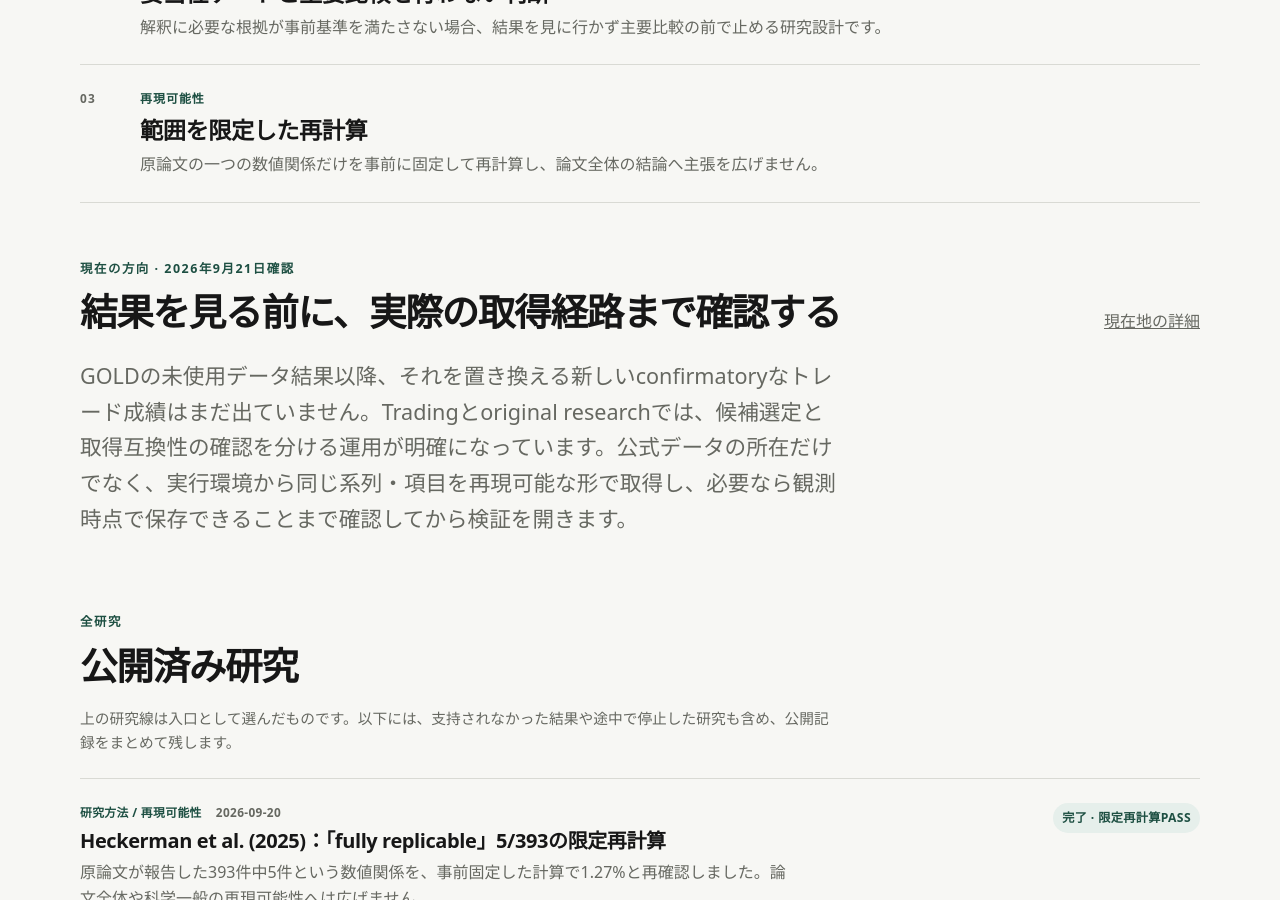
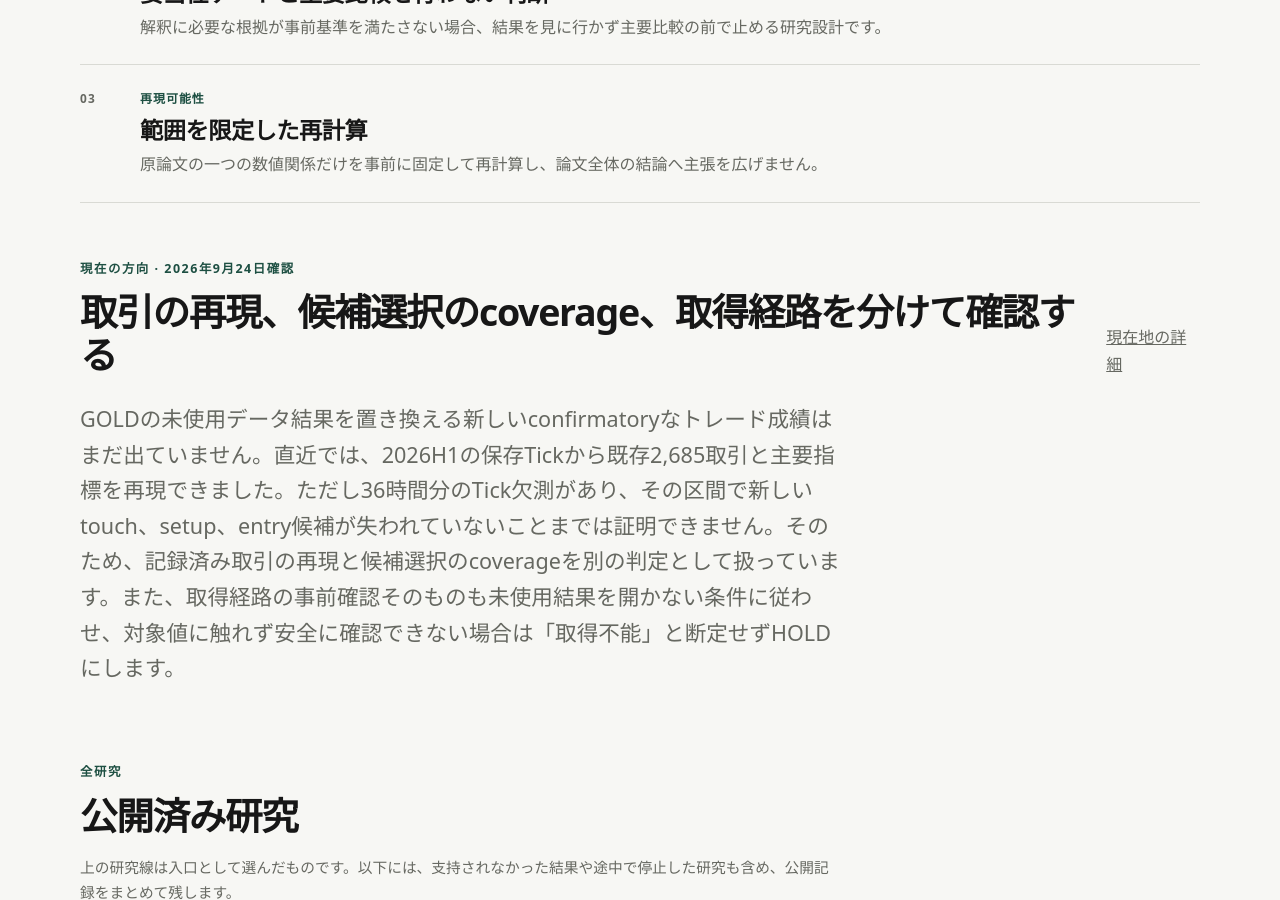
Before and after one commit to Josh-Temple/studio-lab-research, a Jekyll site: the page built from ja/research/index.md, in a window 1280 px wide and 900 px high, scrolled down 821 px. Built offline with Jekyll 4.4.1, drawn with Linux system fonts in a browser that asks for light colours.

Commit message:
9月24日の研究現在地を反映

```diff
--- a/ja/research/index.md
+++ b/ja/research/index.md
@@ -45,8 +45,8 @@ description: Studio Labの公開研究。方法、結果、限界、根拠を分
 </section>
 
 <section class="section compact-section">
-  <div class="section-heading"><div><p class="eyebrow">現在の方向 · 2026年9月21日確認</p><h2>結果を見る前に、実際の取得経路まで確認する</h2></div><a href="{{ '/ja/trading/' | relative_url }}">現在地の詳細</a></div>
-  <p class="lede">GOLDの未使用データ結果以降、それを置き換える新しいconfirmatoryなトレード成績はまだ出ていません。Tradingとoriginal researchでは、候補選定と取得互換性の確認を分ける運用が明確になっています。公式データの所在だけでなく、実行環境から同じ系列・項目を再現可能な形で取得し、必要なら観測時点で保存できることまで確認してから検証を開きます。</p>
+  <div class="section-heading"><div><p class="eyebrow">現在の方向 · 2026年9月24日確認</p><h2>取引の再現、候補選択のcoverage、取得経路を分けて確認する</h2></div><a href="{{ '/ja/trading/' | relative_url }}">現在地の詳細</a></div>
+  <p class="lede">GOLDの未使用データ結果を置き換える新しいconfirmatoryなトレード成績はまだ出ていません。直近では、2026H1の保存Tickから既存2,685取引と主要指標を再現できました。ただし36時間分のTick欠測があり、その区間で新しいtouch、setup、entry候補が失われていないことまでは証明できません。そのため、記録済み取引の再現と候補選択のcoverageを別の判定として扱っています。また、取得経路の事前確認そのものも未使用結果を開かない条件に従わせ、対象値に触れず安全に確認できない場合は「取得不能」と断定せずHOLDにします。</p>
 </section>
 
 <section class="section">
```
